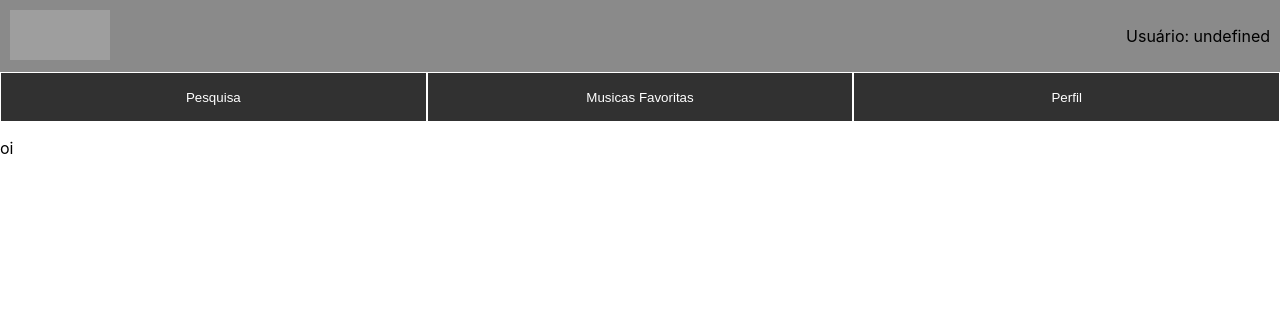
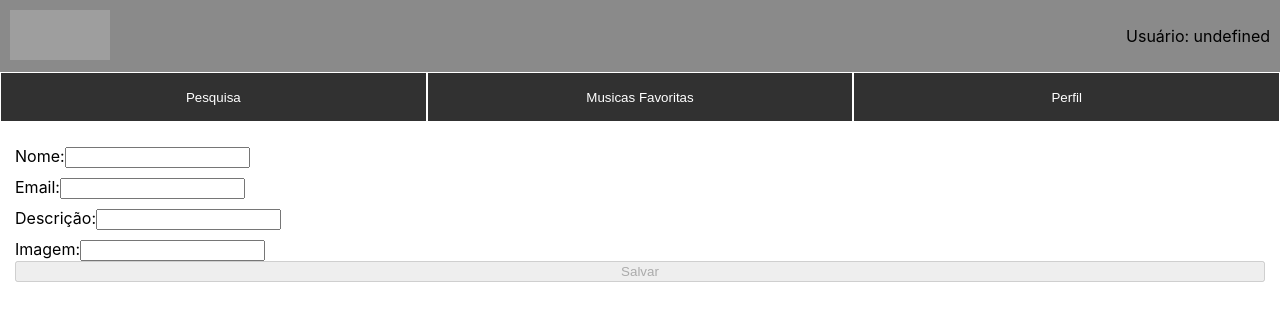
Before and after one commit to thiago-papim/project-trybetunes, a React (Create React App) app: page /profile/edit in a window 1280 px wide. Shown: the top 320 px of the page. Built offline with nearby package versions, Linux system fonts and the light colour scheme; grey boxes are pictures that could not be loaded.

Commit message:
Requisito 10

```diff
--- a/src/components/MusicCard.js
+++ b/src/components/MusicCard.js
@@ -1,61 +1,6 @@
-// import React from 'react';
-// import PropTypes from 'prop-types';
-// import Loading from './Loading';
-// // import addSong from '../services/searchAlbumsAPI';
-
-// class MusicCard extends React.Component {
-//   state = {
-//     favorites: '',
-//   };
-
-//   // check = () => {
-//   //   const { favorites } = this.state;
-//   // }
-
-//   render() {
-//     const { url, name, trackId, music, handle, load } = this.props;
-//     // this.setState({ favorites });
-//     return (
-//       <div>
-//         { load ? <p>oi</p> : ''}
-//         <h5>{ name }</h5>
-//         <audio data-testid="audio-component" src={ url } controls>
-//           <track kind="captions" />
-//           O seu navegador não suporta o elemento
-//           {' '}
-//           {' '}
-//           <code>audio</code>
-//           .
-//         </audio>
-//         <form>
-//           <label htmlFor="favorita">
-//             Favorita
-//             <input
-//               id="favorita"
-//               type="checkbox"
-//               data-testid={ `checkbox-music-${trackId}` }
-//               onChange={ (event) => handle(event, music) }
-//             />
-//           </label>
-//         </form>
-//       </div>
-//     );
-//   }
-// }
-
-// MusicCard.propTypes = {
-//   url: PropTypes.string.isRequired,
-//   name: PropTypes.string.isRequired,
-//   trackId: PropTypes.number.isRequired,
-//   music: PropTypes.string.isRequired,
-//   handle: PropTypes.func.isRequired,
-// };
-
-// export default MusicCard;
-
 import React from 'react';
 import PropTypes from 'prop-types';
-import { addSong } from '../services/favoriteSongsAPI';
+import { addSong, getFavoriteSongs } from '../services/favoriteSongsAPI';
 import Loading from './Loading';
 
 class MusicCard extends React.Component {
@@ -63,10 +8,16 @@ class MusicCard extends React.Component {
     load: false,
   };
 
-  addFavorite = async (music) => {
-    this.setState({ load: true });
-    await addSong(music);
-    this.setState({ load: false });
+  addFavorite = async (event, music) => {
+    // const { target: { checked } } = event;
+    const favorites = await getFavoriteSongs();
+    const { trackId } = music;
+    const verifica = favorites.some((element) => element.trackId === trackId);
+    if (verifica === false) {
+      this.setState({ load: true });
+      await addSong(music);
+      this.setState({ load: false });
+    }
   };
 
   render() {
@@ -91,7 +42,7 @@ class MusicCard extends React.Component {
               id="favorita"
               type="checkbox"
               data-testid={ `checkbox-music-${trackId}` }
-              onChange={ () => this.addFavorite(music) }
+              onChange={ (event) => this.addFavorite(event, music) }
             />
           </label>
         </form>
--- a/src/components/style.css
+++ b/src/components/style.css
@@ -69,3 +69,13 @@ header {
   height: 30px;
   width: 100px;
 }
+
+.formEdit {
+  display: flex;
+  flex-direction: column;
+  margin: 15px;
+}
+
+.inputEdit {
+  margin-top: 10px;
+}
--- a/src/pages/Album.js
+++ b/src/pages/Album.js
@@ -1,96 +1,9 @@
-// import React from 'react';
-// import PropTypes, { element } from 'prop-types';
-// import Header from '../components/Header';
-// import getMusics from '../services/musicsAPI';
-// import MusicCard from '../components/MusicCard';
-// import '../components/style.css';
-// import { addSong } from '../services/favoriteSongsAPI';
-
-// class Album extends React.Component {
-//   state = {
-//     artist: '',
-//     musics: '',
-//     album: '',
-//     favorites: [],
-//     loadCard: '',
-//   };
-
-//   async componentDidMount() {
-//     const { match: { params: { id } } } = this.props;
-//     const { favorites, loadCard } = this.state;
-//     const arr = await getMusics(id);
-//     const filterMusic = arr.filter((element) => element.kind === 'song');
-//     const musics = filterMusic.map((musica) => (
-//       <div
-//         key={ musica.trackId }
-//         className="cardMusic"
-//       >
-//         <MusicCard
-//           url={ musica.previewUrl }
-//           name={ musica.trackName }
-//           trackId={ musica.trackId }
-//           music={ musica }
-//           handle={ this.handleChange }
-//           favorites={ favorites }
-//           load={ loadCard }
-//         />
-//       </div>
-//     ));
-//     this.setState({
-//       artist: arr[0].artistName,
-//       musics,
-//       album: arr[0].collectionName,
-//     });
-//   }
-
-//   handleChange = async (event, music) => {
-//     const { target: { checked } } = event;
-//     const { trackId } = music;
-//     const { favorites } = this.state;
-//     this.setState({ loadCard: true });
-//     const verifica = favorites.some((element) => element[trackId]);
-//     if (checked && !verifica) {
-//       this.setState({
-//         favorites: [...favorites, { [trackId]: checked }] });
-//       await addSong(music);
-//     }
-//     this.setState({ loadCard: false });
-//   };
-
-//   render() {
-//     const { artist, album, musics } = this.state;
-//     // this.setState({ loadCard: true });
-//     return (
-//       <div>
-//         <Header props={ this.props } />
-//         <div
-//           data-testid="page-album"
-//           className="musicas"
-//         >
-//           <h2 data-testid="artist-name">{ artist }</h2>
-//           <h3 data-testid="album-name">{ album }</h3>
-//           { musics }
-//         </div>
-//       </div>
-//     );
-//   }
-// }
-
-// Album.propTypes = {
-//   match: PropTypes.shape({
-//     params: PropTypes.shape({
-//       id: PropTypes.string.isRequired,
-//     }).isRequired,
-//   }).isRequired,
-// };
-
-// export default Album;
-
 import React from 'react';
 import PropTypes from 'prop-types';
 import Header from '../components/Header';
 import getMusics from '../services/musicsAPI';
 import MusicCard from '../components/MusicCard';
+import { getFavoriteSongs } from '../services/favoriteSongsAPI';
 import '../components/style.css';
 
 class Album extends React.Component {
@@ -103,7 +16,8 @@ class Album extends React.Component {
   async componentDidMount() {
     const { match: { params: { id } } } = this.props;
     const arr = await getMusics(id);
-    console.log(arr);
+    const favorites = await getFavoriteSongs();
+    console.log(favorites);
     const filterMusic = arr.filter((element) => element.kind === 'song');
     const musics = filterMusic.map((musica) => (
       <div key={ musica.trackId } className="cardMusic">
--- a/src/pages/Login.js
+++ b/src/pages/Login.js
@@ -29,7 +29,6 @@ class Login extends React.Component {
   render() {
     const { name, btnDisabled, load } = this.state;
     const { history } = this.props;
-    console.log(history);
     return (
       <div data-testid="page-login">
         <form>
--- a/src/pages/Profile.js
+++ b/src/pages/Profile.js
@@ -20,11 +20,12 @@ class Profile extends React.Component {
     const { history } = this.props;
     const { user, load } = this.state;
     const { name, email, image, description } = user;
+    console.log(user);
     const perfil = (
       <>
-        <p>{ `Nome: ${name}`}</p>
-        <p>{ `Email: ${email}`}</p>
-        <p>{ `Descrição: ${description}`}</p>
+        <p>{name}</p>
+        <p>{email}</p>
+        <p>{description}</p>
         <img
           src={ image }
           alt={ `Foto de ${name}` }
@@ -37,7 +38,6 @@ class Profile extends React.Component {
 
         </button>
       </>);
-    console.log(user);
     return (
       <div data-testid="page-profile">
         <Header props={ this.props } />
--- a/src/pages/ProfileEdit.js
+++ b/src/pages/ProfileEdit.js
@@ -1,15 +1,128 @@
 import React from 'react';
+import PropTypes from 'prop-types';
 import Header from '../components/Header';
+import Loading from '../components/Loading';
+import { getUser, updateUser } from '../services/userAPI';
+import '../components/style.css';
 
 class ProfileEdit extends React.Component {
+  state = {
+    load: true,
+    name: '',
+    email: '',
+    image: '',
+    description: '',
+    carregando: false,
+  };
+
+  async componentDidMount() {
+    const usuario = await getUser();
+    const { name, email, image, description } = usuario;
+    this.setState({
+      load: false,
+      name,
+      email,
+      image,
+      description,
+      btn: true,
+    });
+  }
+
+  handleChange = ({ target: { name, value } }) => {
+    this.setState({ [name]: value }, this.edit());
+  };
+
+  edit = () => {
+    const { name, image, description } = this.state;
+    const testName = (name.length > 0 && image.length > 0 && description.length > 0);
+    if (testName === true) {
+      this.setState({ btn: '' });
+    }
+  };
+
+  clickEdit = async () => {
+    const { name, email, image, description } = this.state;
+    this.setState({ carregando: true });
+    const { history } = this.props;
+    await updateUser({ name, email, image, description });
+    this.setState({ carregando: '' });
+    history.push('/profile');
+  };
+
   render() {
+    const { load, name, email, image, description, btn, carregando } = this.state;
     return (
       <div data-testid="page-profile-edit">
         <Header props={ this.props } />
-        <p>oi</p>
+        { load ? <Loading /> : '' }
+        <form className="formEdit">
+          <label htmlFor="nome">
+            Nome:
+            <input
+              name="name"
+              className="inputEdit"
+              type="text"
+              id="nome"
+              data-testid="edit-input-name"
+              value={ name }
+              onChange={ (event) => this.handleChange(event) }
+            />
+          </label>
+          <label htmlFor="email">
+            Email:
+            <input
+              name="email"
+              className="inputEdit"
+              type="email"
+              id="email"
+              data-testid="edit-input-email"
+              value={ email }
+              onChange={ (event) => this.handleChange(event) }
+              required
+            />
+          </label>
+          <label htmlFor="description">
+            Descrição:
+            <input
+              name="description"
+              className="inputEdit"
+              type="text"
+              id="description"
+              data-testid="edit-input-description"
+              value={ description }
+              onChange={ (event) => this.handleChange(event) }
+            />
+          </label>
+          <label htmlFor="image">
+            Imagem:
+            <input
+              name="image"
+              className="inputEdit"
+              type="text"
+              id="image"
+              data-testid="edit-input-image"
+              value={ image }
+              onChange={ (event) => this.handleChange(event) }
+            />
+          </label>
+          <input
+            type="button"
+            data-testid="edit-button-save"
+            onClick={ () => this.clickEdit() }
+            value="Salvar"
+            disabled={ btn }
+          />
+        </form>
+        {carregando ? <Loading /> : ''}
       </div>
     );
   }
 }
 
+ProfileEdit.propTypes = {
+  history: PropTypes.shape({
+    push: PropTypes.func.isRequired,
+  }).isRequired,
+};
+
 export default ProfileEdit;
```
